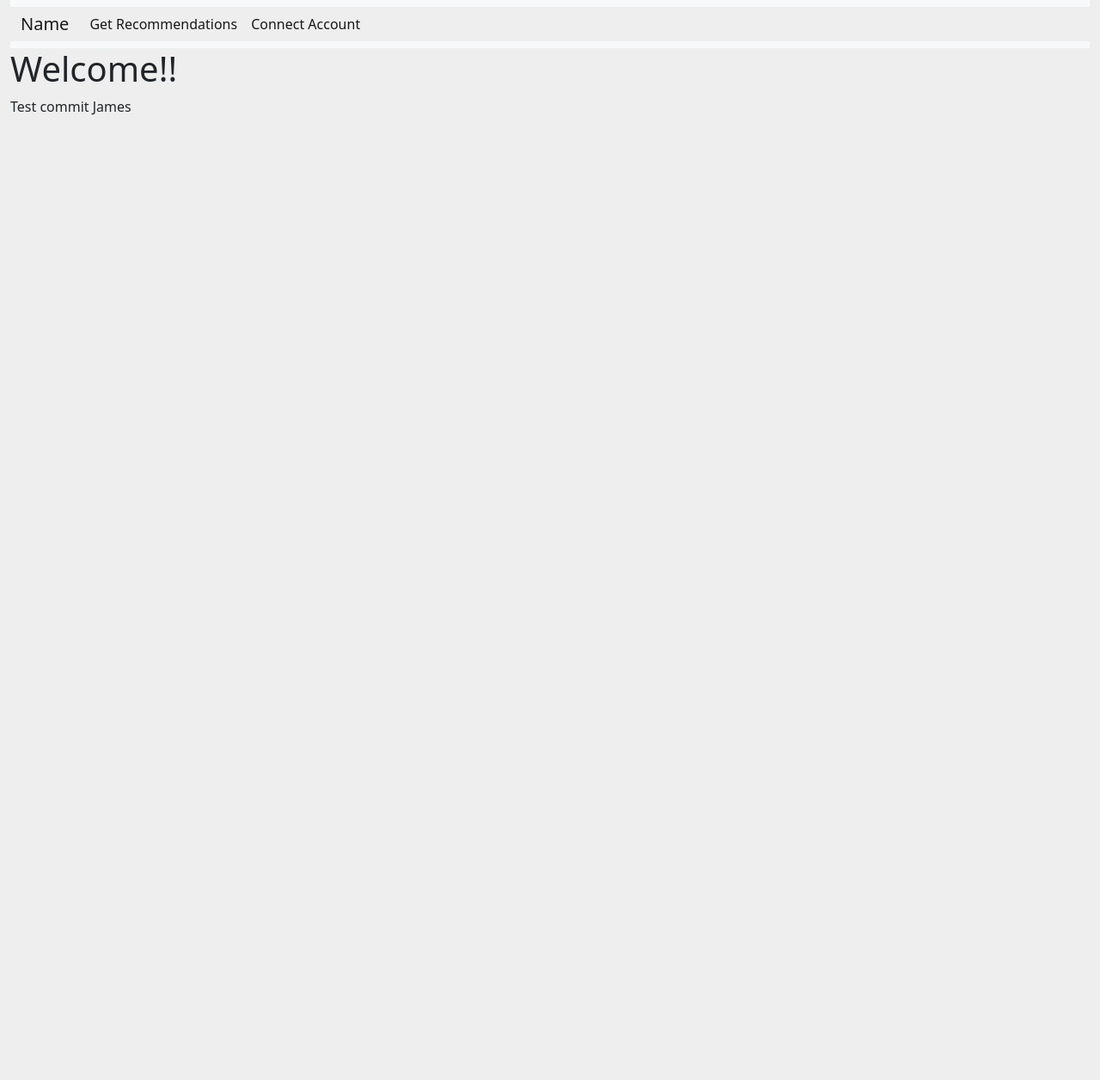
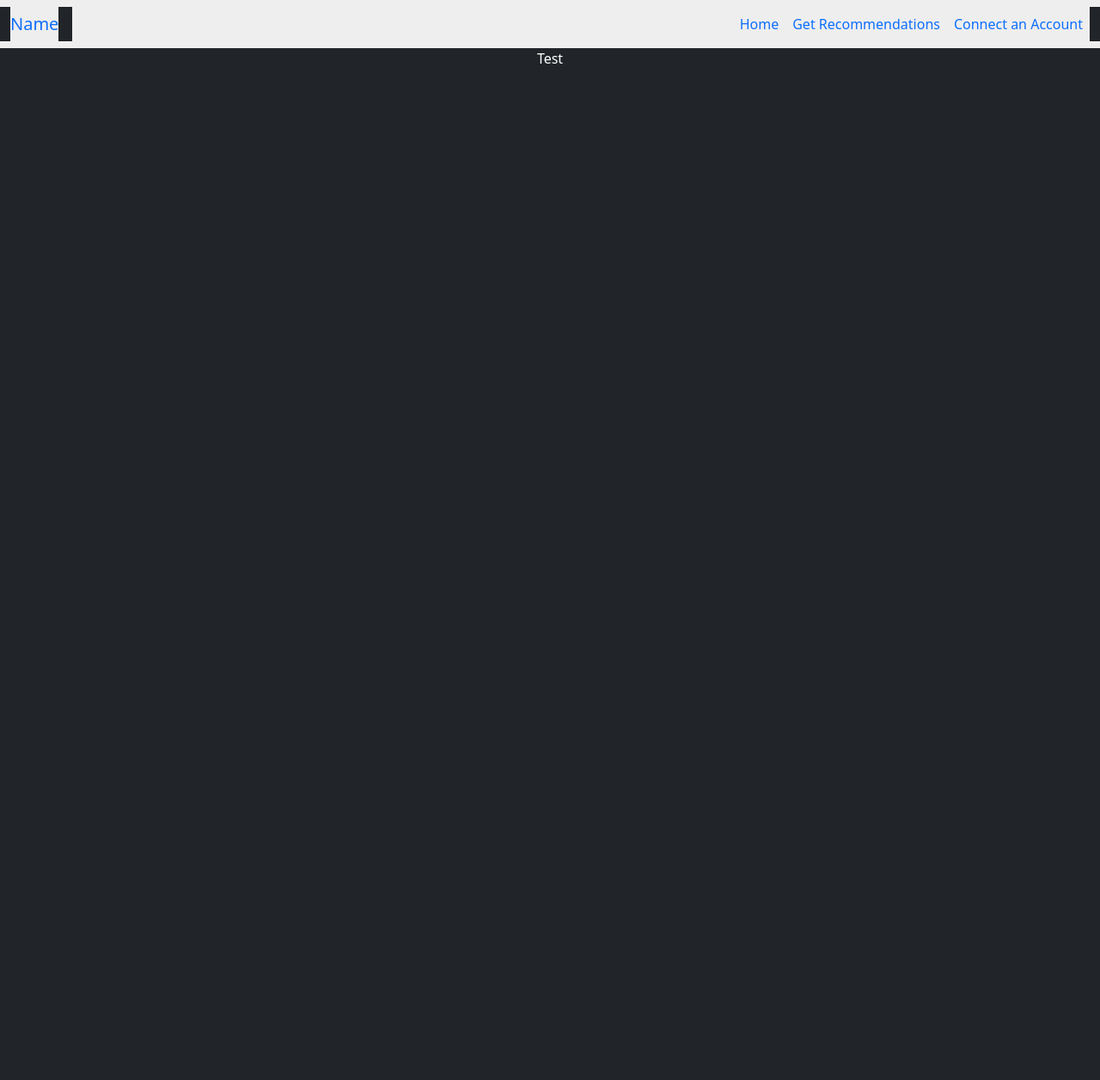
Before and after one commit to lukecheseldine/live-music-recommendations, a Flask app: page / in a window 1280 px wide. Shown: the whole page at 86% size. Before the commit the page ends 134 px from the top, so only its background shows below. Run offline with Flask 2, Linux system fonts and the light colour scheme.

Commit message:
some edits

```diff
--- a/live-music-recommendations/templates/base.html
+++ b/live-music-recommendations/templates/base.html
@@ -9,29 +9,36 @@
     <link href="https://cdn.jsdelivr.net/npm/bootstrap@5.1.3/dist/css/bootstrap.min.css" rel="stylesheet" integrity="sha384-1BmE4kWBq78iYhFldvKuhfTAU6auU8tT94WrHftjDbrCEXSU1oBoqyl2QvZ6jIW3" crossorigin="anonymous">
 </head>
 <body>
-    <div class="container-fluid">
-    <nav class="navbar navbar-expand-lg navbar-light bg-light">
-        <div class="container-fluid">
+      <nav class="navbar navbar-expand-lg text-white" style="color:black !important;">
+        <div class="container-fluid bg-dark">
           <a class="navbar-brand" href="#">Name</a>
-          <button class="navbar-toggler" type="button" data-bs-toggle="collapse" data-bs-target="#navbarSupportedContent" aria-controls="navbarSupportedContent" aria-expanded="false" aria-label="Toggle navigation">
+          <button class="navbar-toggler" type="button" data-bs-toggle="collapse" data-bs-target="#navbarNavAltMarkup" aria-controls="navbarNavAltMarkup" aria-expanded="false" aria-label="Toggle navigation">
             <span class="navbar-toggler-icon"></span>
           </button>
-          <div class="collapse navbar-collapse" id="navbarSupportedContent">
-            <ul class="navbar-nav me-auto mb-2 mb-lg-0">
+          <div class="collapse navbar-collapse" id="navbarNavAltMarkup">
+            <!--- <ul class="navbar-nav">
+              <a class="nav-link col-6 col-md-auto" aria-current="page" href="#">Home</a>
+              <a class="nav-link" href="#">Get Recommendations</a>
+              <a class="nav-link" href="#">Connect an Account</a>
+            </ul> --->
+            <ul class="navbar-nav flex-row flex-wrap ms-md-auto">
               <li class="nav-item">
-                <a class="nav-link active" aria-current="page" href="#">Get Recommendations</a>
+                <a class="nav-link col-6 col-md-auto" aria-current="page" href="#">Home</a>
               </li>
               <li class="nav-item">
-                <a class="nav-link active" href="#">Connect Account</a>
+                <a class="nav-link" href="#">Get Recommendations</a>
+              </li>
+              <li>
+                <a class="nav-link" href="#">Connect an Account</a>
               </li>
             </ul>
-
           </div>
         </div>
       </nav>
+      <div class="container-fluid bg-dark" style="height: 1200px !important;">
         {% block content %}
         {% endblock %}
-    </div>
+      </div>
 
     <script src="https://cdn.jsdelivr.net/npm/bootstrap@5.1.3/dist/js/bootstrap.bundle.min.js" integrity="sha384-ka7Sk0Gln4gmtz2MlQnikT1wXgYsOg+OMhuP+IlRH9sENBO0LRn5q+8nbTov4+1p" crossorigin="anonymous"></script>
 </body>
--- a/live-music-recommendations/templates/index.html
+++ b/live-music-recommendations/templates/index.html
@@ -5,6 +5,7 @@
     {% endblock %}
 
     {% block content %}
-        <h1>Welcome!!</h1>
-        Test commit James
+    <div class="mx-auto" style="width: 200px;">
+        <p class="text-center text-white bg-dark ">Test</p>
+    </div>
     {% endblock %}
```
